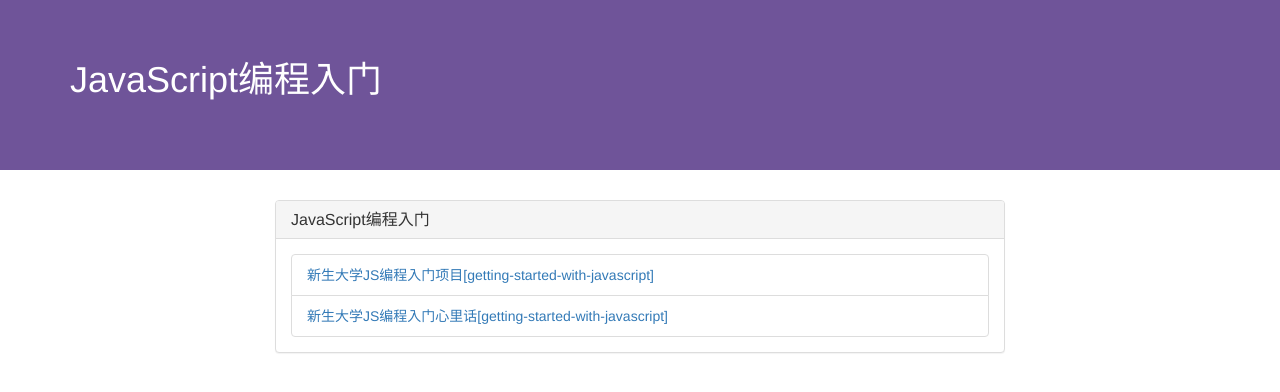
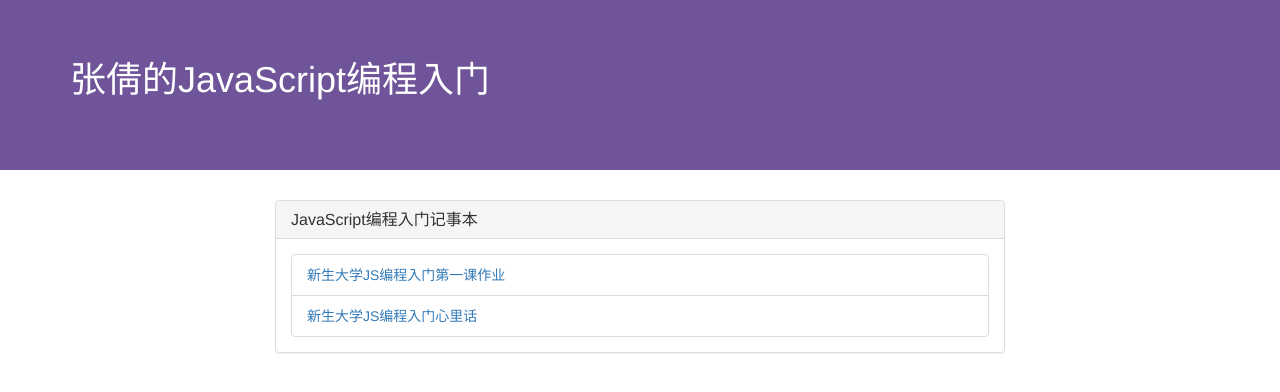
Before and after one commit to zhang-qian/jingtaiwangye, a plain HTML site: page index.html in a window 1280 px wide. Drawn offline with nearby package versions, Linux system fonts and the light colour scheme.

Commit message:
Update index.html

```diff
--- a/index.html
+++ b/index.html
@@ -12,24 +12,24 @@
 <div>
   <div class="main-header">
     <div class="container">
-      <h1>JavaScript编程入门</h1>
+      <h1>张倩的JavaScript编程入门</h1>
     </div>
   </div>
   <div class="container">
     <div class="col-md-8 col-md-offset-2">
       <div class="panel panel-default">
         <div class="panel-heading">
-          <h3 class="panel-title">JavaScript编程入门</h3>
+          <h3 class="panel-title">JavaScript编程入门记事本</h3>
         </div>
         <div class="panel-body">
           <li class="list-group-item">
-            <a href="https://xugy0926.github.io/getting-started-with-javascript/">
-              新生大学JS编程入门项目[getting-started-with-javascript]
+            <a href="https://github.com/xugy0926/getting-started-with-javascript/blob/master/homework/lesson1/zhangqian.md">
+              新生大学JS编程入门第一课作业
             </a>
           </li>
           <li class="list-group-item">
-            <a href="https://github.com/xugy0926/words-from-the-heart">
-              新生大学JS编程入门心里话[getting-started-with-javascript]
+            <a href="https://github.com/zhang-qian/words-from-the-heart/blob/master/zhangqian.json">
+              新生大学JS编程入门心里话
             </a>
           </li>
         </div>
```
